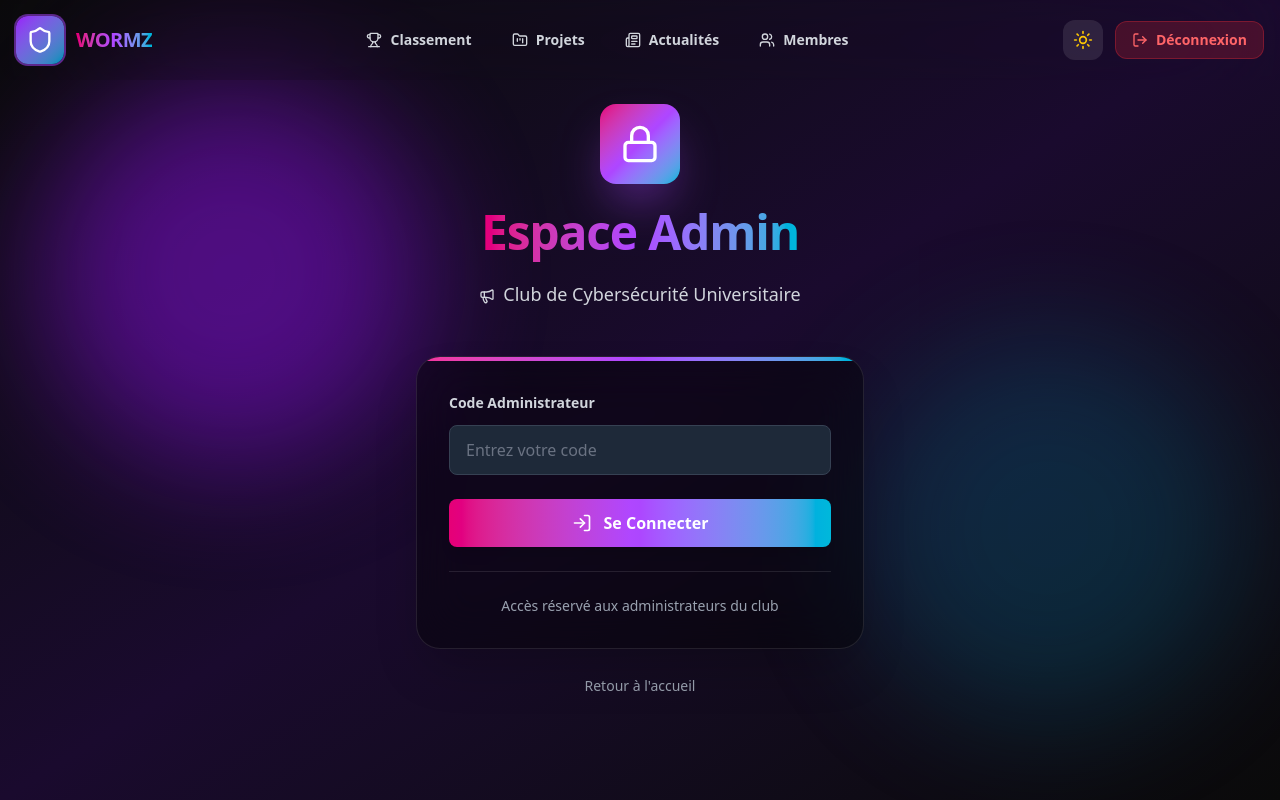
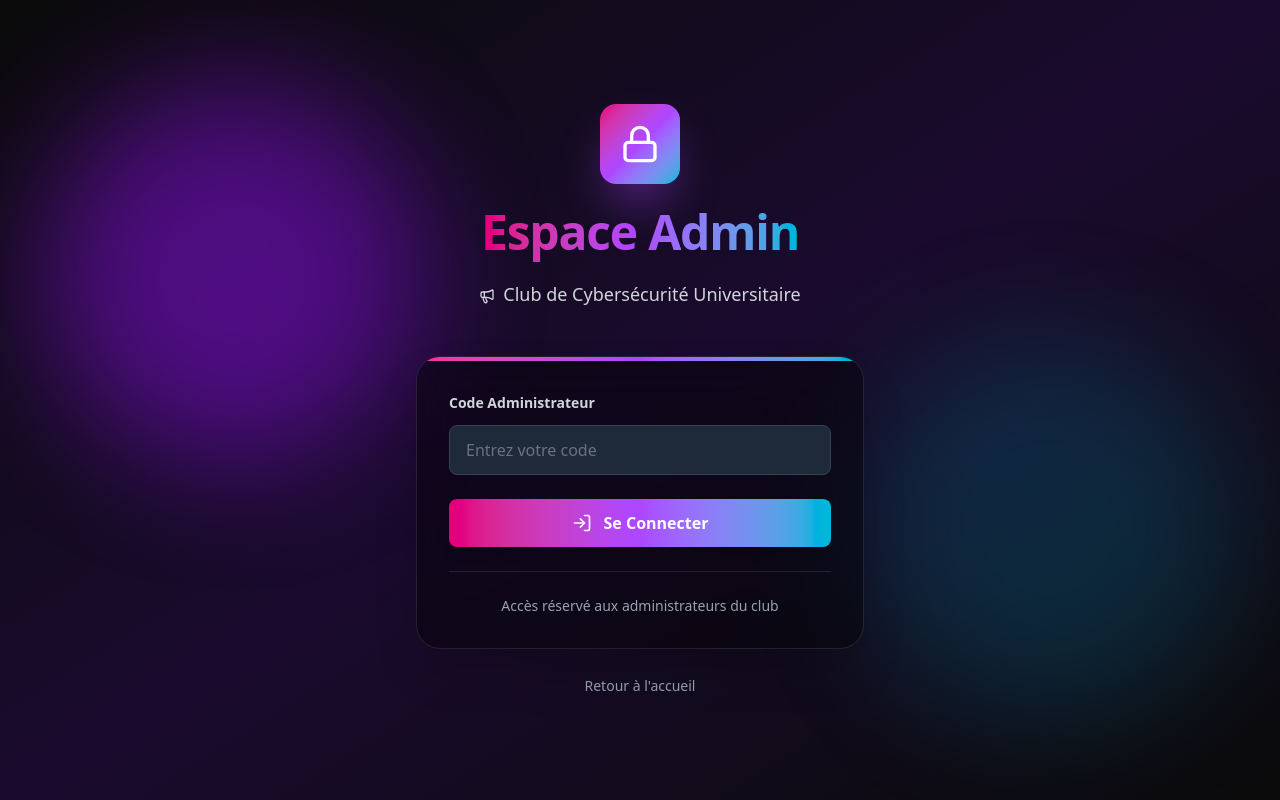
Before and after one commit to pahae-tests/Club2, a Next.js app: page / in a window 1280 px wide. Built offline with nearby package versions, Linux system fonts and the light colour scheme.

Commit message:
Update _app.jsx

```diff
--- a/src/pages/_app.jsx
+++ b/src/pages/_app.jsx
@@ -14,8 +14,9 @@ export default function MyApp({ Component, pageProps }) {
 
     return (
         <div className='w-full h-screen'>
-            {router.pathname !== "/test" && <Header isDark={isDark} setIsDark={setIsDark} />}
+            {router.pathname !== "/" && <Header isDark={isDark} setIsDark={setIsDark} />}
             <Component {...pageProps} isDark={isDark} />
         </div>
     );
+
 }
```
